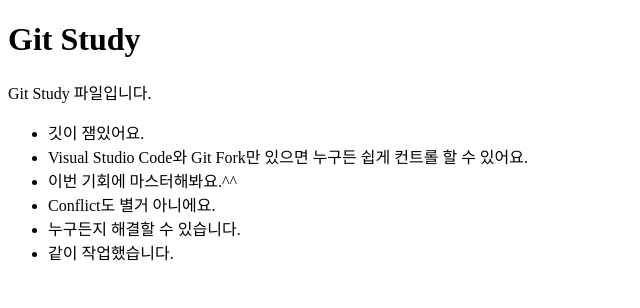
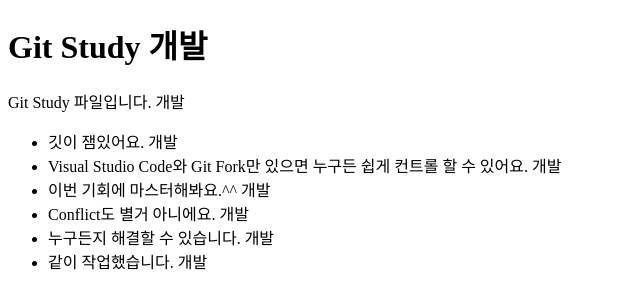
Before and after one commit to ekdlstvt/test, a plain HTML site: page index.html in a window 1280 px wide. Shown: the whole page, without its empty margins (0-640 px from the left). Drawn offline with Linux system fonts and the light colour scheme.

Commit message:
개발 텍스트 추가~

```diff
--- a/index.html
+++ b/index.html
@@ -8,15 +8,15 @@
 </head>
 <body>
     <div id="wrap">
-        <h1>Git Study</h1>
-        <p>Git Study 파일입니다.</p>
+        <h1>Git Study 개발</h1>
+        <p>Git Study 파일입니다. 개발</p>
         <ul id="list">
-          <li>깃이 잼있어요.</li>
-          <li>Visual Studio Code와 Git Fork만 있으면 누구든 쉽게 컨트롤 할 수 있어요.</li>
-          <li>이번 기회에 마스터해봐요.^^</li>
-          <li>Conflict도 별거 아니에요.</li>
-          <li>누구든지 해결할 수 있습니다.</li>
-          <li>같이 작업했습니다.</li>
+          <li>깃이 잼있어요. 개발</li>
+          <li>Visual Studio Code와 Git Fork만 있으면 누구든 쉽게 컨트롤 할 수 있어요. 개발</li>
+          <li>이번 기회에 마스터해봐요.^^ 개발</li>
+          <li>Conflict도 별거 아니에요. 개발</li>
+          <li>누구든지 해결할 수 있습니다. 개발</li>
+          <li>같이 작업했습니다. 개발</li>
         </ul>
       </div>
 </body>
```
